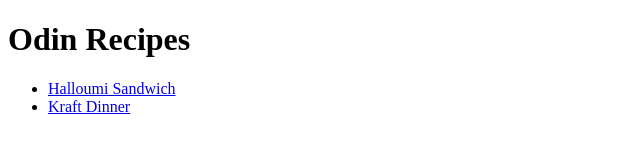
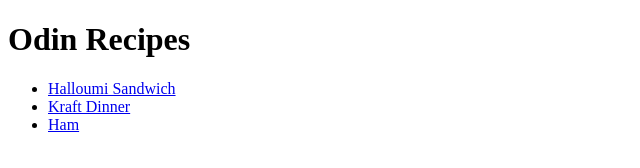
Before and after one commit to ShaunLaidlow/odin-recipes, a plain HTML site: page index.html in a window 1280 px wide. Shown: the full height of the page, 0-640 px from the left. Drawn offline with Linux system fonts and the light colour scheme.

Commit message:
Actually Add Image and Link

```diff
--- a/index.html
+++ b/index.html
@@ -11,6 +11,7 @@
     <ul>
         <li><a alt = "Link to Halloumi Sandwich Page" href="recipes/halloumi-sandwich.html">Halloumi Sandwich</a></li>
         <li><a alt = "Link to Kraft Dinner Page" href="recipes/kraft-dinner.html">Kraft Dinner</a></li>
+        <li><a alt = "Link to Ham Sandwich Page" href="recipes/ham-sandwich.html">Ham</a></li>
     </ul>
 
 </body>
```
Also changed, not shown: images/ham-sandwich.jpeg (added).
